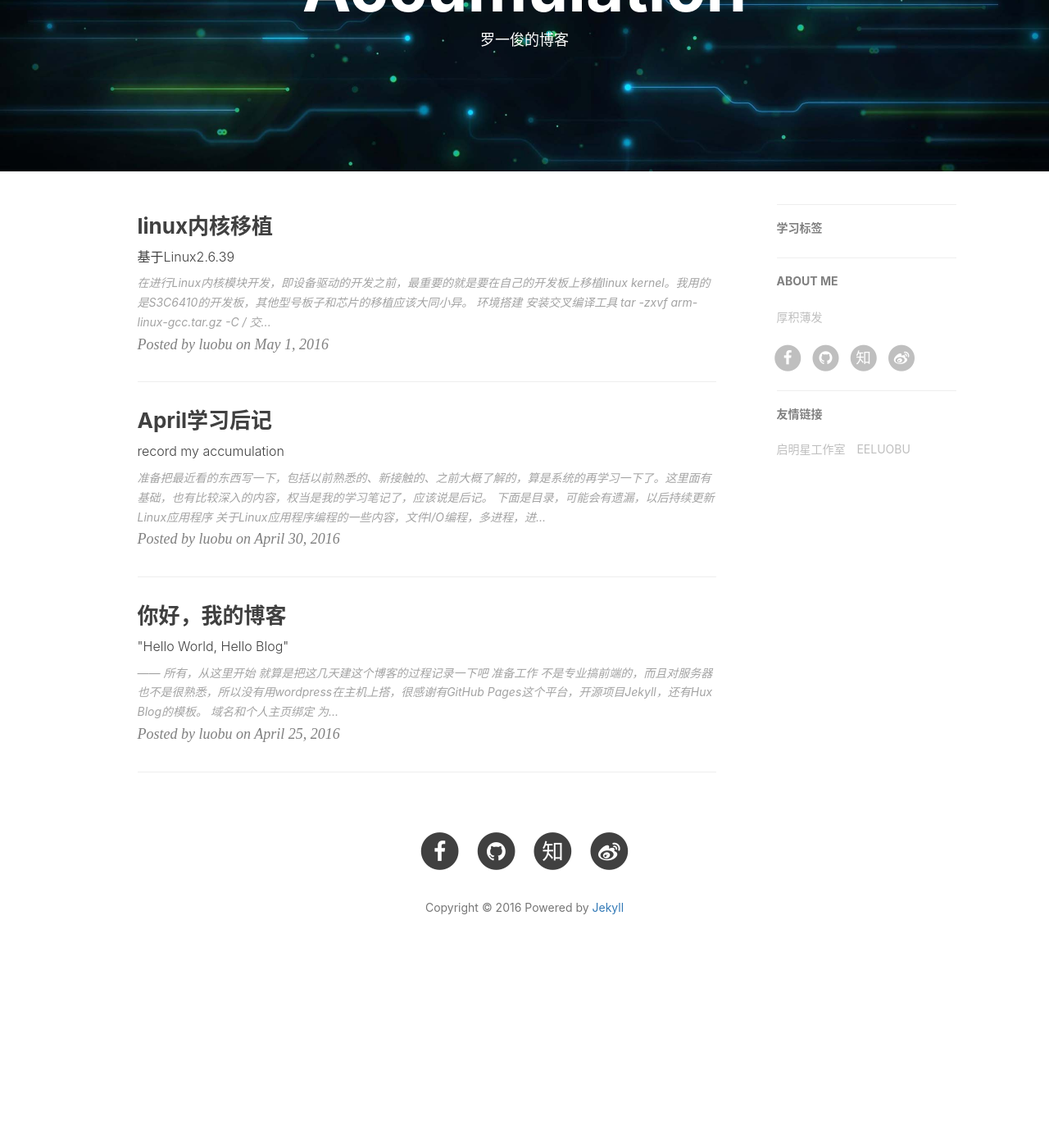
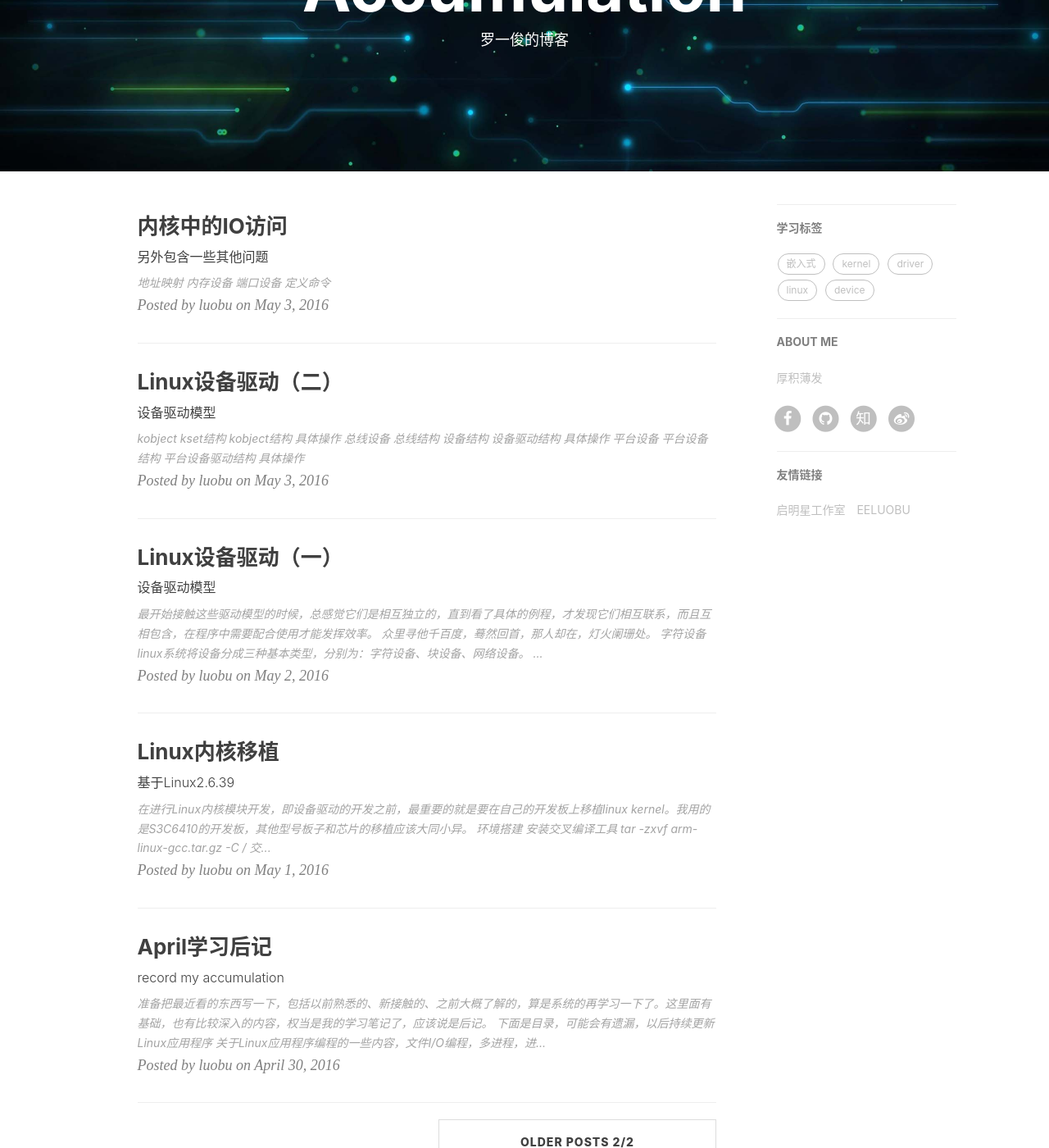
Before and after one commit to eeluobu/eeluobu.github.io, a Jekyll site: the page built from index.html, in a window 1280 px wide and 1400 px high, scrolled down 297 px. Shown: the whole window at 82% size. Built offline with Jekyll 4.4.1, drawn with Linux system fonts in a browser that asks for light colours; nearby versions of some CDN libraries; the list of posts is cut into pages by our own code; comment, search, counter and statistics services are not loaded; before the commit the page ends 1481 px from its top, so only the background shows below that.

Commit message:
device1 post

````diff
--- a/_layouts/page.html
+++ b/_layouts/page.html
@@ -94,7 +94,7 @@ layout: default
                 {% if site.featured-tags %}
                 <section>
                     <hr class="hidden-sm hidden-xs">
-                    <h5><a href="{{'/tags/' | prepend: site.baseurl }}">学习标签</a></h5>
+                    <h5><a href="{{'/tags/' | prepend: site.baseurl }}"> 学习标签</a></h5>
                     <div class="tags">
                         {% for tag in site.tags %}
                             {% if tag[1].size > {{site.featured-condition-size}} %}
--- a/_posts/2016-04-30-post1.markdown
+++ b/_posts/2016-04-30-post1.markdown
@@ -9,8 +9,8 @@ catalog:    true
 tags:
     - 嵌入式
     - liunx
-    - 内核
-    - 驱动
+    - kernel
+    - driver
     - QT
     - 算法
     - 总结
--- a/_posts/2016-05-01-kernel.markdown
+++ b/_posts/2016-05-01-kernel.markdown
@@ -1,6 +1,6 @@
 ---
 layout:     post
-title:      "linux内核移植"
+title:      "Linux内核移植"
 subtitle:   "基于Linux2.6.39"
 date:       2016-05-01
 author:     "luobu"
@@ -9,6 +9,7 @@ catalog:    true
 
 tags:
     - linux
+    - 嵌入式
     - kernel
     - 移植
 ---
--- /dev/null
+++ b/_posts/2016-05-02-device1.markdown
@@ -0,0 +1,211 @@
+---
+layout:     post
+title:      "Linux设备驱动（一）"
+subtitle:   "设备驱动模型"
+date:       2016-05-02
+author:     "luobu"
+header-img: "img/post.jpg"
+catalog:    true
+tags:
+    - linux
+    - device
+    - driver
+---
+
+最开始接触这些驱动模型的时候，总感觉它们是相互独立的，直到看了具体的例程，才发现它们相互联系，而且互相包含，在程序中需要配合使用才能发挥效率。
+
+> 众里寻他千百度，蓦然回首，那人却在，灯火阑珊处。
+
+### 字符设备
+linux系统将设备分成三种基本类型，分别为：字符设备、块设备、网络设备。
+
+LDD3中这样描述字符设备：
+
+> 字符（char）设备是一种可以当作一个字节流来存取的设备（如同一个文件），一个字符驱动负责实现这种行为。这样的驱动常常至少实现 open，close，read和write系统调用。
+
+#### 字符设备文件
+
+应用程序通过文件名访问字符设备文件，字符设备文件和设备驱动程序通过主设备号相关联。
+
+应用程序(`文件名`) ---> 字符设备文件(`主设备号`) ---> 驱动程序
+
+字符设备文件可以用`mknod`来创建，同时需要指定主设备和次设备号
+
+``` bash
+mknod /dev/设备名 c 主设备号 次设备号
+```
+手动创建之前还要知道主次设备号，通过下面的`cat`命令找到设备名对应的设备号
+
+``` bash
+cat /proc/devices
+```
+还可以在程序中自动创建字符设备文件，先在内核初始化函数中声明一个`class`，前面还带struct和C++的有区别，并不是真正的class。
+
+``` c
+struct class *myclass;
+...
+myclass = class_create(THIS_MODULE,"test_class");
+device_create(myclass, NULL, MKDEV(major,0), NULL, "设备名");
+```
+
+函数`class_create`在/sys/class/test_class目录下创建设备，在此目录下有个`"设备名"`文件，这个文件里面就有设备的主次设备号（这里感觉像`/proc/devices`文件夹）。在`device_create`函数创建设备文件时，就能直接找到啦。
+
+#### 操作函数集
+
+这是一个很重要的结构，没记错的话后面的设备驱动好像每一个都包含有这个叫`file_operations`的结构体。
+
+下面是LDD3中的例子，scull_fops在定义时只是用了其中的一部分
+
+``` c
+struct file_operations fops = {
+    .owner = THIS_MODULE,
+    .llseek = scull_llseek,
+    .read = scull_read,
+    .write = scull_write,
+    .ioctl = scull_ioctl,
+    .open = scull_open,
+    .release = scull_release,
+};
+```
+> 这个声明使用标准的C的标记式结构初始化语法。这个语法是值得采用的，因为它使驱动程序在结构定义的改变发生变化时更具可移植性，并且使代码更加紧凑和易读。
+
+**注意** 在Linux 2.6.36之后的版本中，用的都是`unlocked_ioctl`，而不是上面的`ioctl`。
+
+还有两个伴随着文件经常出现的结构，不过不需要我们亲自去调用它。
+
+**struct file**
+
+每一个打开的文件（open）中都关联这个结构，包含读写指针（loff_t f_pos;），操作文件集（struct file_operations *f_op;）等。
+
+**struct inode**
+
+> inode结构由内核在内部用来表示文件，因此它和file结构不同，后者表示打开的文件描述符。对单个文件，可能有多个表示打开的文件描述符的file结构，但是它们都指向`单个`inode结构。
+
+包含设备号（dev_t i_rdev;），字符描述结构（struct cdev *i_cdev;）等。
+
+#### 字符设备描述结构
+
+很多驱动都有自己的设备结构，但他们都包含有`struct cdev`结构。主要的参数有
+
+``` c
+file_operations *ops; //操作函数集
+dev_t dev;            //设备号
+uint count;           //设备数
+```
+设备号结构`dev_t`包括主设备号、次设备号。通过MAJOR(dev)获得主设备号，MANOR(dev)获得次设备号，逆过程为MKDEV(主,次)。
+
+动态分配
+
+``` c
+struct cdev *my_cdev = cdev_alloc();
+my_cdev->ops = &my_fops;
+```
+静态分配
+
+``` c
+struct cdev my_cdev;
+```
+
+#### 具体操作
+接下来就是在一个字符设备驱动程序中，要具体操作的过程了，也可以说成是程序流程。
+
+
+##### 模块init函数
+**申请设备号**
+
+有动态静态两种方式，静态的
+
+``` c
+dev_t dev;
+register_chrdev_region(dev, 设备个数, "设备名");
+```
+以下为动态的申请
+
+``` c
+alloc_chrdev_region(&dev, 通常为0, 设备个数, "设备名");
+```
+设备号`dev`在这个函数里是`输出`的参数。动态的好处是，当设备号冲突时，会自动分配，而不会像静态的那样分配失败。
+
+**初始化cdev结构**
+
+``` c
+cdev_init(&my_cdev, &my_fops);
+```
+
+**注册字符设备**
+
+``` c
+cdev_add(&my_cdev, MKDEV(major, 0), 设备数);
+```
+
+##### 模块exit函数
+
+**注销设备**
+
+``` c
+cdev_del(&my_cdev);
+```
+**释放设备号**
+
+设备号很宝贵，只有255个（可能还没有这么多），用完要及时返还给系统。
+
+``` c
+unregister_chrdev_region(MKDEV(major, 0), 分配的设备数目);
+```
+
+自此字符设备驱动就算复习巩固完了。
+
+---
+
+### 混杂设备
+
+个人感觉miscdevice在写驱动程序时是一个很好的模型，比普通的字符设备使用更方便，不知道是内核版本还是什么原因，LDD3中好像并没有介绍这个驱动模型。
+
+#### 混杂设备结构
+
+miscdevice在内核中的声明如下
+
+``` c
+struct miscdevice {
+    int minor;
+    const char *name;
+    const struct file_operations *fops;
+    struct list_head list;
+    struct device *parent;
+    struct device *this_device;
+    const char *nodename;
+    mode_t mode;
+};
+```
+常用的参数有，minor次设备号（以为混杂设备的主设备号固定为`10`），name设备名，*fops函数操作集。
+
+#### 具体操作
+
+由于不需要申请设备号，相应的也简化了操作。
+
+##### 模块init函数
+
+在初始化miscdevice时，通常可以这样
+
+``` c
+static struct miscdevice my_dev = {
+    .minor = 次设备号;
+    .name = "设备名";
+    .fops = &my_ops;
+};
+```
+注册misc设备
+
+``` c
+misc_register(&my_dev);
+```
+
+##### 模块exit函数
+
+注销misc设备
+
+``` c
+misc_deregister(&my_dev);
+```
+
+怎么样，和cdev形式的字符设备相比，是不是很方便！
--- /dev/null
+++ b/_posts/2016-05-03-device2.markdown
@@ -0,0 +1,44 @@
+---
+layout:     post
+title:      "Linux设备驱动（二）"
+subtitle:   "设备驱动模型"
+date:       2016-05-03
+author:     "luobu"
+header-img: "img/post.jpg"
+catalog:    true
+tags:
+    - linux
+    - device
+    - driver
+---
+
+
+### kobject
+
+#### kset结构
+
+#### kobject结构
+
+#### 具体操作
+
+
+### 总线设备
+
+
+#### 总线结构
+
+#### 设备结构
+
+#### 设备驱动结构
+
+#### 具体操作
+
+
+
+### 平台设备
+
+#### 平台设备结构
+
+#### 平台设备驱动结构
+
+#### 具体操作
--- /dev/null
+++ b/_posts/2016-05-03-io.markdown
@@ -0,0 +1,27 @@
+---
+layout:     post
+title:      "内核中的IO访问"
+subtitle:   "另外包含一些其他问题"
+date:       2016-05-03
+author:     "luobu"
+header-img: "img/post.jpg"
+catalog:    true
+tags:
+    - linux
+    - IO
+---
+
+### 地址映射
+
+
+
+### 内存设备
+
+
+
+### 端口设备
+
+
+
+
+### 定义命令
````
